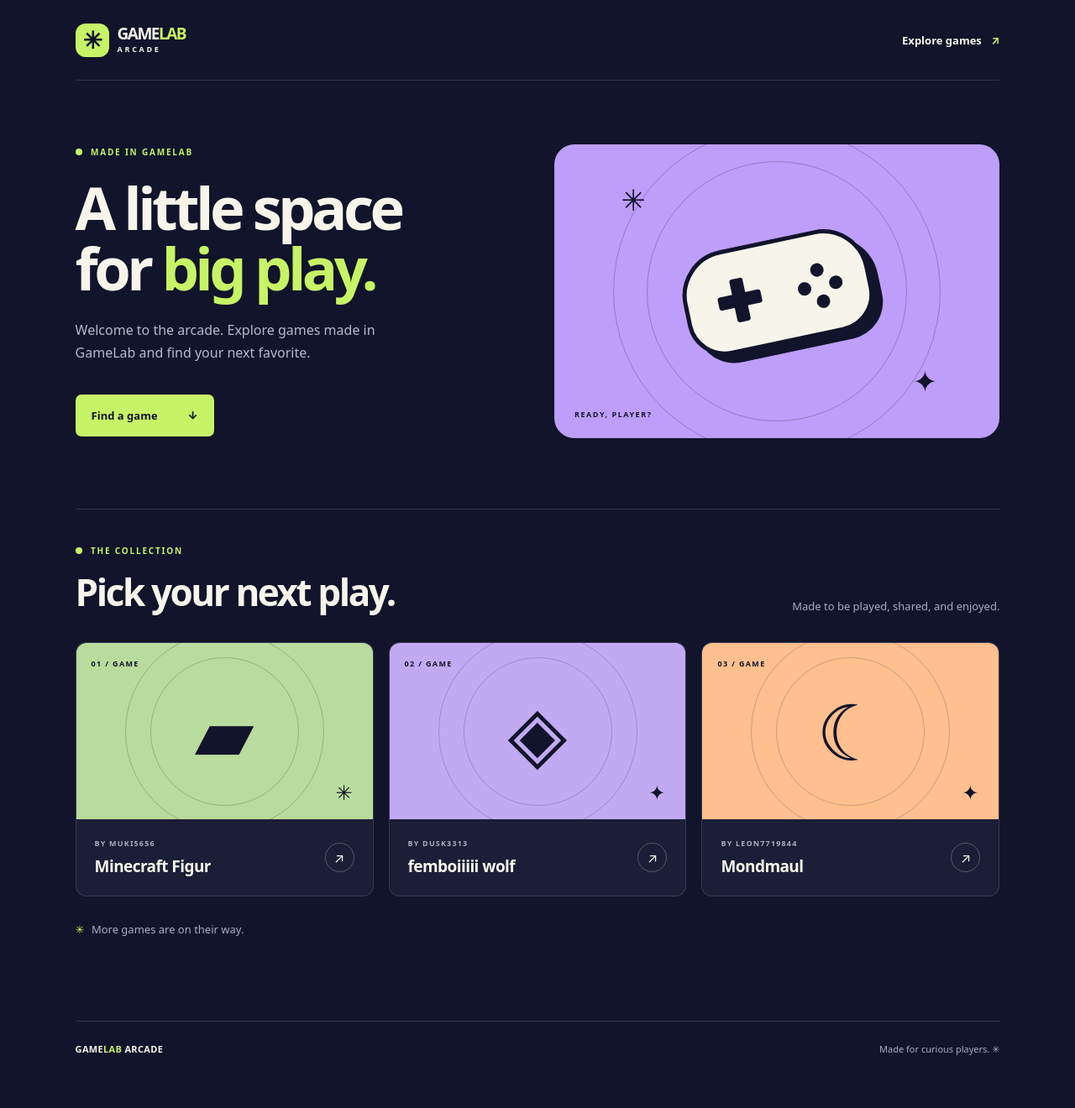
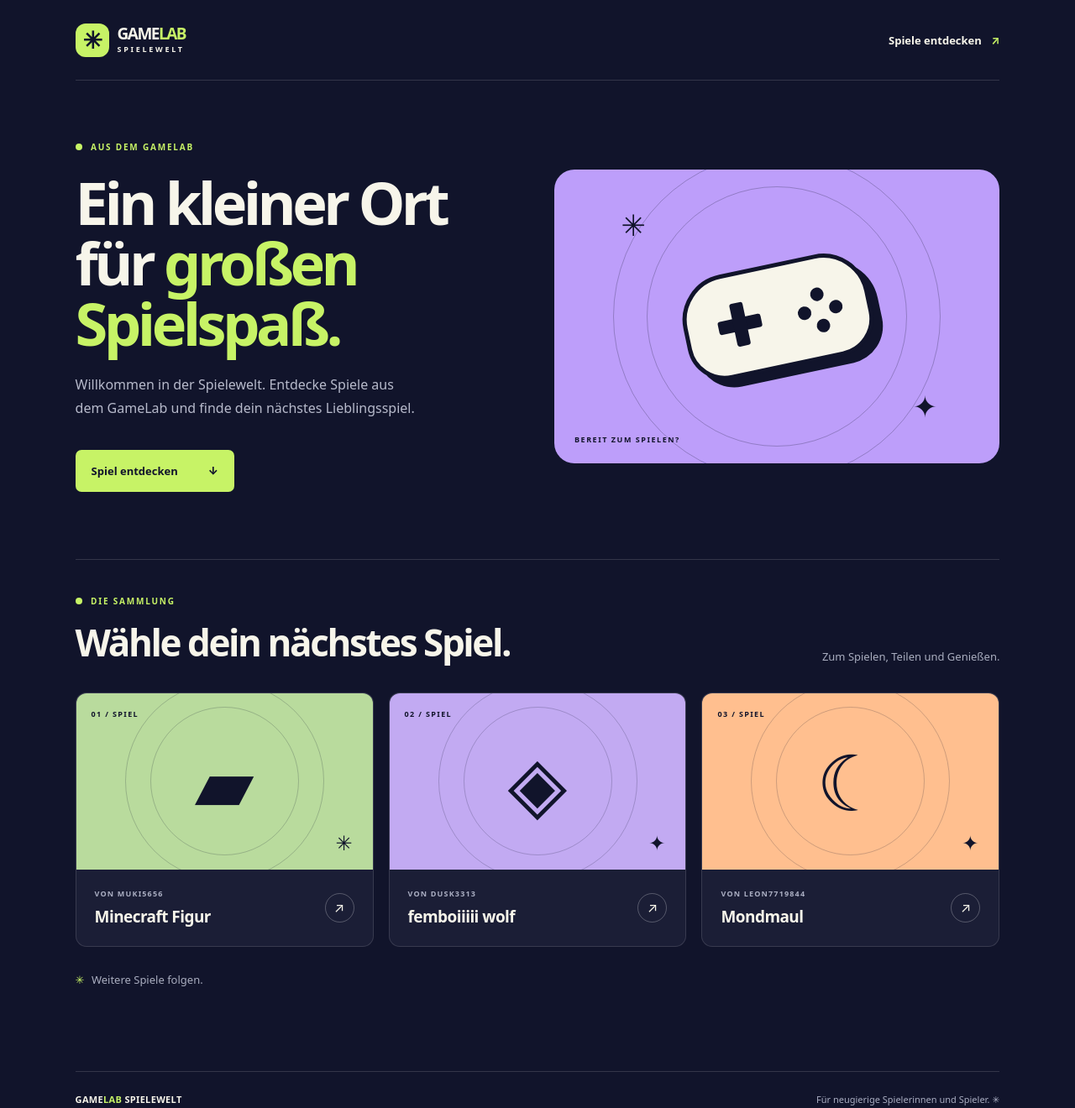
Before and after one commit to teddybu/gamelab-games, a plain HTML site: page index.html in a window 1280 px wide. Shown: the whole page at 84% size. Before the commit the page ends 1289 px from the top, so only its background shows below. Drawn offline with Linux system fonts and the light colour scheme.

Commit message:
Translate landing page into German
Co-authored-by: copilot-swe-agent[bot] <198982749+Copilot@users.noreply.github.com>

```diff
--- a/index.html
+++ b/index.html
@@ -1,30 +1,30 @@
 <!doctype html>
-<html lang="en">
+<html lang="de">
 <head>
   <meta charset="utf-8">
   <meta name="viewport" content="width=device-width, initial-scale=1">
   <meta name="theme-color" content="#11142b">
-  <meta name="description" content="Discover browser games made in GameLab.">
-  <title>GameLab Arcade</title>
+  <meta name="description" content="Entdecke Browserspiele aus dem GameLab.">
+  <title>GameLab Spielewelt</title>
   <link rel="stylesheet" href="style.css">
 </head>
 <body>
   <div class="page">
     <header class="site-header">
-      <a class="brand" href="#top" aria-label="GameLab Arcade home">
+      <a class="brand" href="#top" aria-label="GameLab Spielewelt – zur Startseite">
         <span class="brand-mark" aria-hidden="true">✳</span>
-        <span>GAME<span>LAB</span><small>ARCADE</small></span>
+        <span>GAME<span>LAB</span><small>SPIELEWELT</small></span>
       </a>
-      <a class="header-link" href="#games">Explore games <span aria-hidden="true">↗</span></a>
+      <a class="header-link" href="#games">Spiele entdecken <span aria-hidden="true">↗</span></a>
     </header>
 
     <main id="top">
       <section class="hero" aria-labelledby="hero-title">
         <div class="hero-copy">
-          <p class="eyebrow"><span aria-hidden="true"></span> MADE IN GAMELAB</p>
-          <h1 id="hero-title">A little space<br>for <em>big play.</em></h1>
-          <p class="intro">Welcome to the arcade. Explore games made in GameLab and find your next favorite.</p>
-          <a class="hero-button" href="#games">Find a game <span aria-hidden="true">↓</span></a>
+          <p class="eyebrow"><span aria-hidden="true"></span> AUS DEM GAMELAB</p>
+          <h1 id="hero-title">Ein kleiner Ort<br>für <em>großen Spielspaß.</em></h1>
+          <p class="intro">Willkommen in der Spielewelt. Entdecke Spiele aus dem GameLab und finde dein nächstes Lieblingsspiel.</p>
+          <a class="hero-button" href="#games">Spiel entdecken <span aria-hidden="true">↓</span></a>
         </div>
         <div class="hero-art" aria-hidden="true">
           <span class="orbit orbit-one"></span>
@@ -38,36 +38,36 @@
             <span class="controller-dot dot-three"></span>
             <span class="controller-dot dot-four"></span>
           </div>
-          <span class="art-caption">READY, PLAYER?</span>
+          <span class="art-caption">BEREIT ZUM SPIELEN?</span>
         </div>
       </section>
 
       <section class="games-section" id="games" aria-labelledby="games-title">
         <div class="section-heading">
           <div>
-            <p class="eyebrow"><span aria-hidden="true"></span> THE COLLECTION</p>
-            <h2 id="games-title">Pick your next play.</h2>
+            <p class="eyebrow"><span aria-hidden="true"></span> DIE SAMMLUNG</p>
+            <h2 id="games-title">Wähle dein nächstes Spiel.</h2>
           </div>
-          <p>Made to be played, shared, and enjoyed.</p>
+          <p>Zum Spielen, Teilen und Genießen.</p>
         </div>
         <div class="game-grid">
           <a class="game-card card-green" href="https://muki5656.github.io/meinertesspiel/">
-            <div class="card-art"><span class="card-number">01 / GAME</span><span class="art-symbol" aria-hidden="true">▰</span><span class="art-detail" aria-hidden="true">✳</span></div>
-            <div class="card-info"><div><p>BY MUKI5656</p><h3>Minecraft Figur</h3></div><span class="arrow" aria-hidden="true">↗</span></div>
+            <div class="card-art"><span class="card-number">01 / SPIEL</span><span class="art-symbol" aria-hidden="true">▰</span><span class="art-detail" aria-hidden="true">✳</span></div>
+            <div class="card-info"><div><p>VON MUKI5656</p><h3>Minecraft Figur</h3></div><span class="arrow" aria-hidden="true">↗</span></div>
           </a>
           <a class="game-card card-purple" href="https://dusk3313.github.io/femboiiiiiiiiii/">
-            <div class="card-art"><span class="card-number">02 / GAME</span><span class="art-symbol" aria-hidden="true">◈</span><span class="art-detail" aria-hidden="true">✦</span></div>
-            <div class="card-info"><div><p>BY DUSK3313</p><h3>femboiiiii wolf</h3></div><span class="arrow" aria-hidden="true">↗</span></div>
+            <div class="card-art"><span class="card-number">02 / SPIEL</span><span class="art-symbol" aria-hidden="true">◈</span><span class="art-detail" aria-hidden="true">✦</span></div>
+            <div class="card-info"><div><p>VON DUSK3313</p><h3>femboiiiii wolf</h3></div><span class="arrow" aria-hidden="true">↗</span></div>
           </a>
           <a class="game-card card-orange" href="https://leon7719844.github.io/doodlejump/">
-            <div class="card-art"><span class="card-number">03 / GAME</span><span class="art-symbol" aria-hidden="true">☾</span><span class="art-detail" aria-hidden="true">✦</span></div>
-            <div class="card-info"><div><p>BY LEON7719844</p><h3>Mondmaul</h3></div><span class="arrow" aria-hidden="true">↗</span></div>
+            <div class="card-art"><span class="card-number">03 / SPIEL</span><span class="art-symbol" aria-hidden="true">☾</span><span class="art-detail" aria-hidden="true">✦</span></div>
+            <div class="card-info"><div><p>VON LEON7719844</p><h3>Mondmaul</h3></div><span class="arrow" aria-hidden="true">↗</span></div>
           </a>
         </div>
-        <p class="collection-note"><span aria-hidden="true">✳</span> More games are on their way.</p>
+        <p class="collection-note"><span aria-hidden="true">✳</span> Weitere Spiele folgen.</p>
       </section>
     </main>
-    <footer><span>GAME<span>LAB</span> ARCADE</span><span>Made for curious players. ✳</span></footer>
+    <footer><span>GAME<span>LAB</span> SPIELEWELT</span><span>Für neugierige Spielerinnen und Spieler. ✳</span></footer>
   </div>
 </body>
 </html>
```
Also changed, not shown: 1 other file.
